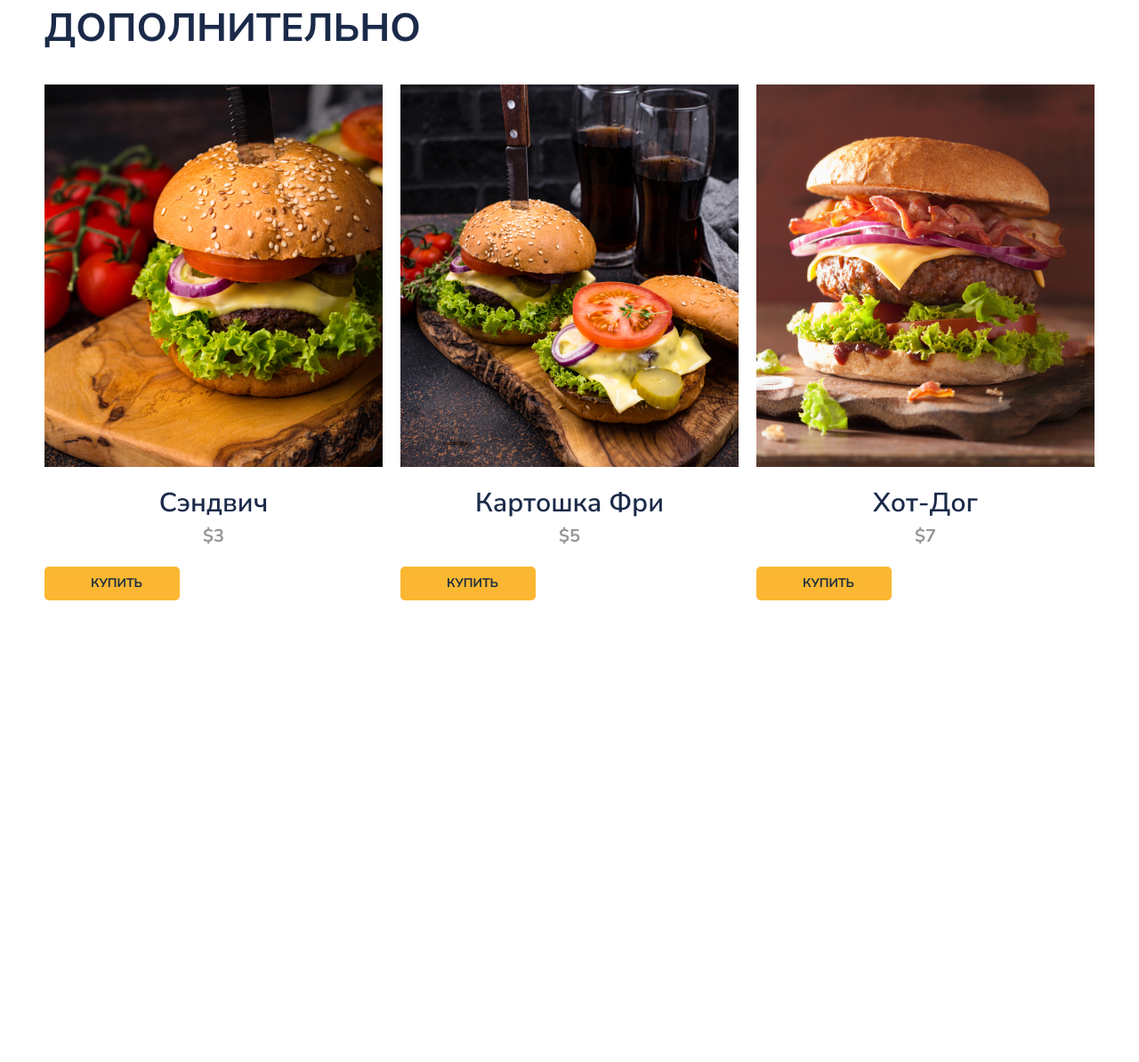
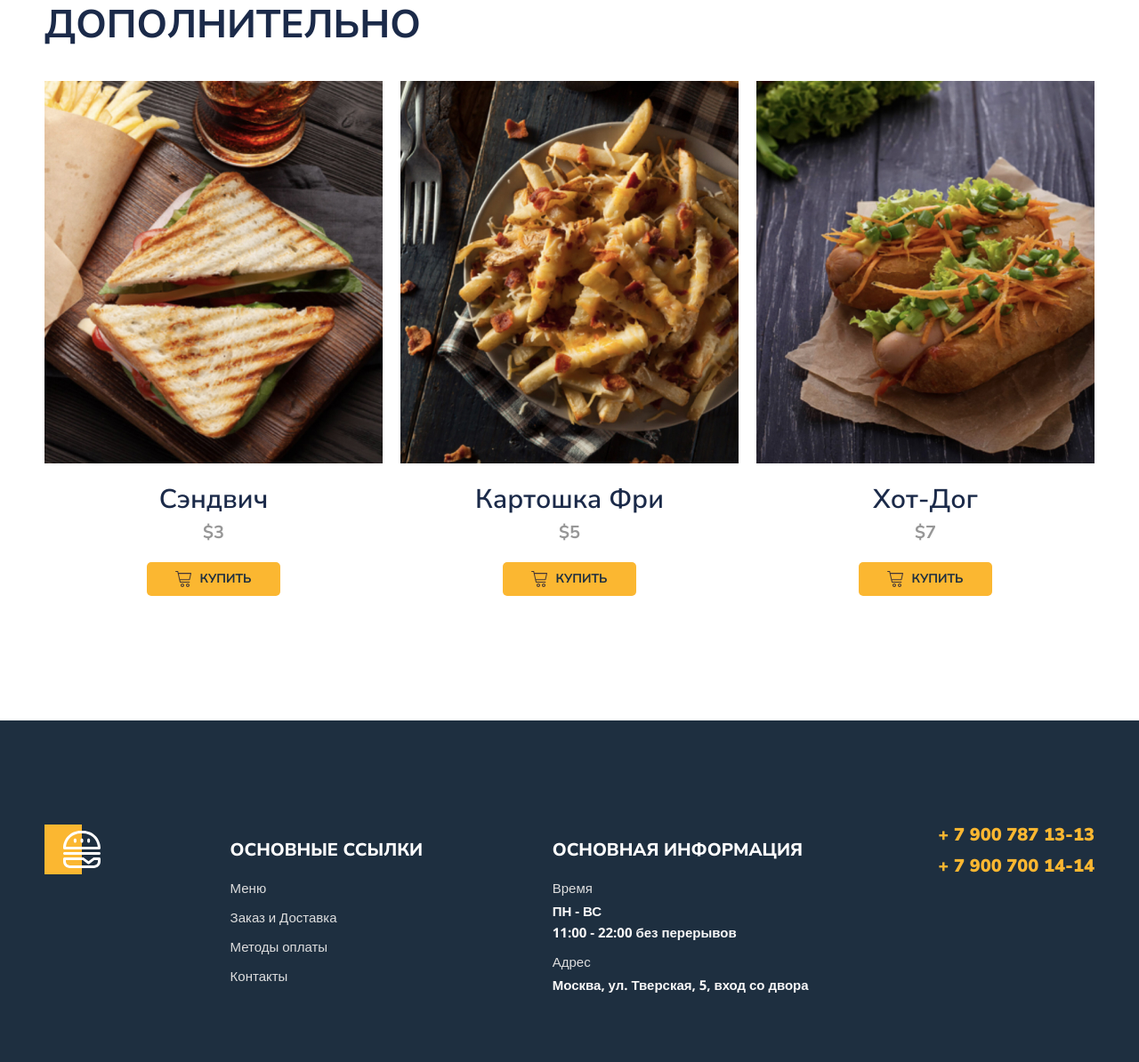
Before and after one commit to koder2021/Module01-Burger, a plain HTML site: page index.html in a window 1280 px wide. Shown: the part 2657-3851 px from the top of the page at 89% size. Before the commit the page ends 3362 px from the top, so only its background shows below. Drawn offline with nearby package versions, Linux system fonts and the light colour scheme.

Commit message:
Add footer

```diff
--- a/index.html
+++ b/index.html
@@ -140,10 +140,6 @@
                         </button>
                     </div>
                 </div>
-            </div>
-        </section>
-        <section class="menu-addit">
-            <div class="container">
                 <div class="menu-header">
                     <h2 class="menu-title">
                         Дополнительно
@@ -152,7 +148,7 @@
                 <div class="menu-grid">
                     <div class="menu-grid-item">
                         <div class="menu-grid-cover">
-                            <img src="images/menu/01.jpg" alt="Сэндвич">
+                            <img src="images/menu-addit/01.jpg" alt="Сэндвич">
                         </div>
                         <p class="menu-grid-title">Сэндвич</p>
                         <p class="menu-grid-price">$3</p>
@@ -163,7 +159,7 @@
                     </div>
                     <div class="menu-grid-item">
                         <div class="menu-grid-cover">
-                            <img src="images/menu/02.jpg" alt="Картошка Фри">
+                            <img src="images/menu-addit/02.jpg" alt="Картошка Фри">
                         </div>
                         <p class="menu-grid-title">Картошка Фри</p>
                         <p class="menu-grid-price">$5</p>
@@ -174,7 +170,7 @@
                     </div>
                     <div class="menu-grid-item">
                         <div class="menu-grid-cover">
-                            <img src="images/menu/03.jpg" alt="Хот-Дог">
+                            <img src="images/menu-addit/03.jpg" alt="Хот-Дог">
                         </div>
                         <p class="menu-grid-title">Хот-Дог</p>
                         <p class="menu-grid-price">$7</p>
@@ -187,5 +183,43 @@
             </div>
         </section>
     </main>
+    <footer class="footer">
+        <div class="container">
+            <div class="footer-box">
+                <div class="footer-item">
+                    <img class="footer-logo" src="images/logo-footer.svg" alt="Logo">
+                </div>
+                <div class="footer-item">
+                    <h2>основные ссылки</h2>
+                    <ul class="footer-list">
+                        <li><a href="">Меню</a></li>
+                        <li><a href="">Заказ и Доставка</a></li>
+                        <li><a href="">Методы оплаты</a></li>
+                        <li><a href="">Контакты</a></li>
+                    </ul>
+                </div>
+                <div class="footer-item">
+                    <h2>основная информация</h2>
+                    <ul class="footer-list">
+                        <li>
+                            <span>Время</span>
+                            ПН - ВС <br>
+                            11:00 - 22:00 без перерывов
+                        </li>
+                        <li>
+                            <span>Адрес</span>
+                            Москва, ул. Тверская, 5, вход со двора
+                        </li>
+                    </ul>
+                </div>
+                <div class="footer-tel">
+                    <ul class="footer-list">
+                        <li>+ 7 900 787 13-13</li>
+                        <li>+ 7 900 700 14-14</li>
+                    </ul>
+                </div>
+            </div>
+        </div>
+    </footer>
 </body>
 </html>
--- a/styles/main.css
+++ b/styles/main.css
@@ -213,20 +213,17 @@ header {
 .menu-grid {
     display: grid;
     grid-template-columns: repeat(3, 1fr);
-    gap: 20px;
+    gap: 50px 20px;
+    margin-bottom: 100px;
     margin-top: 37px;
-}
-.menu-grid-item {
-    display: flex;
-    flex-direction: column;
-    /*justify-content: center;*/
+    text-align: center;
 }
 .menu-grid-cover {
     width: 100%;
     height: 430px;
     position: relative;
     overflow: hidden; /*картинка будет спрятана, если будет вылезать из блока*/
-    margin-bottom: -6px;
+    margin-bottom: 24px;
 }
 .menu-grid-cover img {
     position: absolute;
@@ -241,14 +238,15 @@ header {
     font-weight: 600;
     font-size: 30px;
     color: #1B2A49;
-    text-align: center;
-    margin-bottom: -12px;
+    margin-top: 20px;
+    margin-bottom: 0px;
 }
 .menu-grid-price {
     font-weight: 700;
     font-size: 20px;
     color: #979797;
-    text-align: center;
+    margin-top: 8px;
+    margin-bottom: 22px;
 }
 .menu-grid-btn {
     display: flex;
@@ -257,25 +255,89 @@ header {
     align-items: center;
     justify-content: center;
     border-radius: 5px;
-    width: 152px;
-    height: 38px;
-    gap: 10px;
+    padding: 10px 32px;
+    gap: 9px;
     cursor: pointer;
-    margin-top: 3px;
-    margin-bottom: 30px;
+    margin: 0 auto;
 }
 .menu-grid-icon {
-    background-image: url(../images/cart2.svg);
+    background-image: url(../images/cart-menu.svg);
+    background-size: cover;
+    background-repeat: no-repeat;
+    display: block;
+    width: 18px;
+    height: 18px;
 }
 .menu-grid-text {
     color: #1E2F40;
-    /*border-radius: 5px;*/
-    text-decoration: none;
-    /*padding: 20px 27px;*/
     text-transform: uppercase;
     font-size: 14px;
     font-weight: 700;
 }
-.menu-addit {
-    margin-top: 72px;
+.p {
+    display: block;
+    margin-block-start: 1em;
+    margin-block-end: 1em;
+    margin-inline-start: 0px;
+    margin-inline-end: 0px;
 }
+.footer {
+    background: #1E2F40;
+    color: #fff;
+    padding-top: 117px;
+    padding-bottom: 106px;
+    margin-top: 140px;
+}
+.footer-box {
+    display: flex;
+    justify-content: space-between;
+}
+.footer-logo {
+    width: 63px;
+    height: 56px;
+}
+.footer-item {
+    flex: 0 0 auto;
+}
+.footer-item h2 {
+    font-size: 20px;
+    font-weight: 800;
+    text-transform: uppercase;
+    margin-bottom: 19px;
+}
+.footer-item ul,
+.footer-tel ul {
+
+}
+.footer-item li {
+    margin-bottom: 9px;
+    font-family: 'Open Sans', sans-serif;
+    font-size: 15px;
+    color: #FAF9F9;
+    font-weight: 700;
+    line-height: 24px;
+}
+.footer-item a {
+    color: #DEDEDE;
+    text-decoration: none;
+    font-weight: 400;
+}
+.footer-item span {
+    color: #DEDEDE;
+    display: block;
+    font-weight: 400;
+    margin-bottom: 2px;
+}
+.footer-tel ul {
+    font-size: 20px;
+    font-weight: 900;
+    color:#FBB731;
+    margin-top: 0;
+}
+.footer-tel li {
+    margin-bottom: 12px;
+}
+.footer-list {
+    padding-left: 0;
+    list-style-type: none;
+}
```
Also changed, not shown: images/cart-menu.svg (renamed from images/cart2.svg), images/logo-footer.svg (added), images/menu-addit/01.jpg (added), images/menu-addit/02.jpg (added), images/menu-addit/03.jpg (added).
